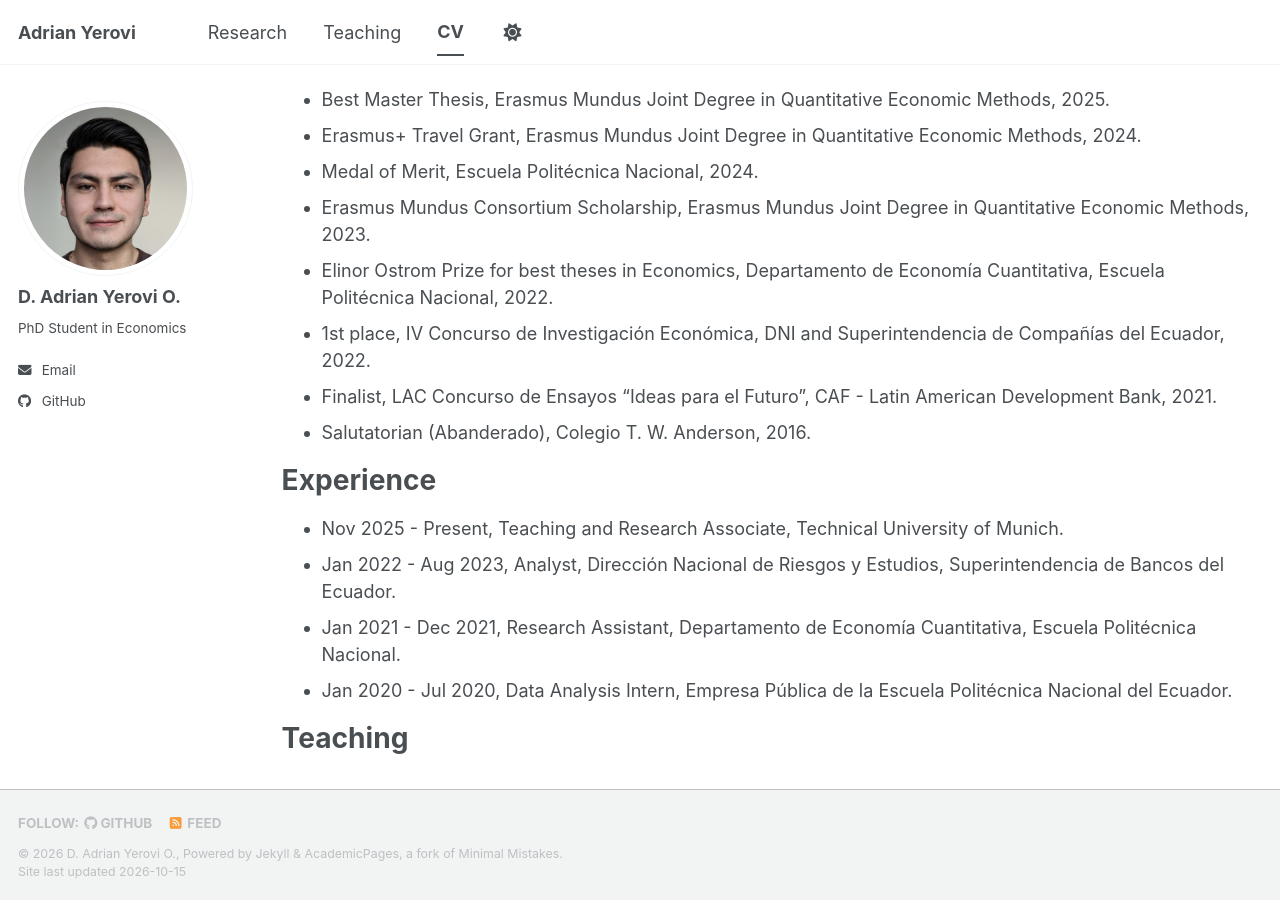
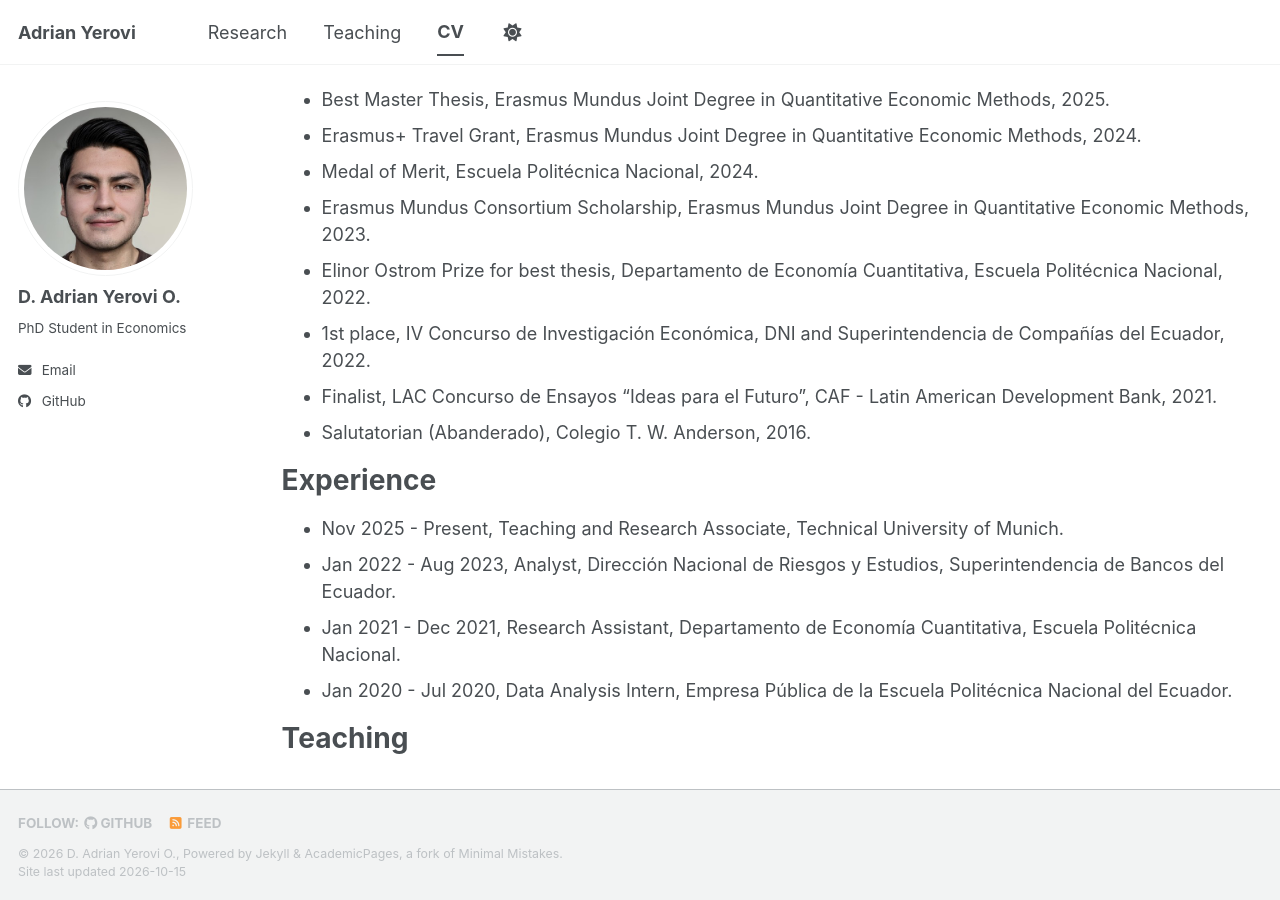
Before and after one commit to AYerovi/AYerovi.github.io, a Jekyll site: the page built from _pages/cv.md, in a window 1280 px wide and 900 px high, scrolled down 474 px. Built offline with Jekyll 4.4.1, drawn with Linux system fonts in a browser that asks for light colours; a style sheet for code colours, icons or effects is not loaded.

Commit message:
Update cv.md

```diff
--- a/_pages/cv.md
+++ b/_pages/cv.md
@@ -27,7 +27,7 @@ Awards and Grants
 * Erasmus+ Travel Grant, Erasmus Mundus Joint Degree in Quantitative Economic Methods, 2024.
 * Medal of Merit, Escuela Politécnica Nacional, 2024.
 * Erasmus Mundus Consortium Scholarship, Erasmus Mundus Joint Degree in Quantitative Economic Methods, 2023.
-* Elinor Ostrom Prize for best theses in Economics, Departamento de Economía Cuantitativa, Escuela Politécnica Nacional, 2022.
+* Elinor Ostrom Prize for best thesis, Departamento de Economía Cuantitativa, Escuela Politécnica Nacional, 2022.
 * 1st place, IV Concurso de Investigación Económica, DNI and Superintendencia de Compañías del Ecuador, 2022.
 * Finalist, LAC Concurso de Ensayos "Ideas para el Futuro", CAF - Latin American Development Bank, 2021.
 * Salutatorian (Abanderado), Colegio T. W. Anderson, 2016.
```
